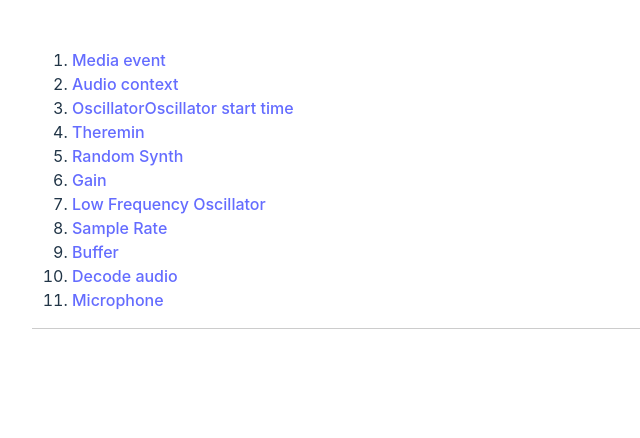
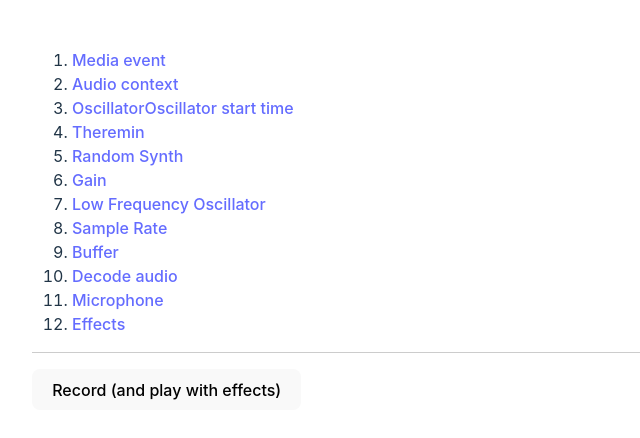
Before and after one commit to gasp/webaudio-vue, a Vue app: page /effects in a window 1280 px wide. Shown: the top 438 px of the page, without its empty margins (0-640 px from the left). Built offline with nearby package versions, Linux system fonts and the light colour scheme.

Commit message:
feat: add effects

```diff
--- a/src/App.vue
+++ b/src/App.vue
@@ -39,6 +39,9 @@ import { RouterLink } from 'vue-router'
       <li>
         <RouterLink to="/microphone">Microphone</RouterLink>
       </li>
+      <li>
+        <RouterLink to="/effects">Effects</RouterLink>
+      </li>
     </ol>
 
   </nav>
--- /dev/null
+++ b/src/components/Effects.vue
@@ -0,0 +1,43 @@
+<script setup lang="ts">
+let context: null | AudioContext = null
+
+const rec = () => {
+  context = new AudioContext()
+
+  //set up the different audio nodes we will use for the app
+  const analyser = context.createAnalyser()
+  const distortion = context.createWaveShaper()
+  const biquadFilter = context.createBiquadFilter()
+  // const convolver = context.createConvolver()
+
+
+  navigator.mediaDevices
+    .getUserMedia({ audio: true, video: false })
+    .then(stream => {
+      if (!context) return
+
+      const source = context.createMediaStreamSource(stream)
+      source.connect(analyser)
+      analyser.connect(distortion)
+      distortion.connect(biquadFilter)
+      biquadFilter.connect(context.destination)
+      // convolver.connect(context.destination)
+      // gainNode.connect(context.destination)
+
+      // Manipulate the Biquad filter
+
+      biquadFilter.type = 'lowshelf'
+      biquadFilter.frequency.setValueAtTime(1000, context.currentTime)
+      biquadFilter.gain.setValueAtTime(25, context.currentTime)
+
+      // biquadFilter.connect(context.destination)
+    })
+}
+
+</script>
+
+<template>
+  <button @click="rec">Record (and play with effects)</button>
+</template>
+
+<style scoped></style>
--- a/src/router.ts
+++ b/src/router.ts
@@ -12,6 +12,7 @@ import LowFrequencyOscillator from './components/LowFrequencyOscillator.vue'
 import SampleRate from './components/SampleRate.vue'
 import Buffer from './components/Buffer.vue'
 import DecodeAudio from './components/DecodeAudio.vue'
+import Effects from './components/Effects.vue'
 import Microphone from './components/Microphone.vue'
 
 const routes = [
@@ -28,6 +29,7 @@ const routes = [
   { path: '/buffer', component: Buffer },
   { path: '/decode-audio', component: DecodeAudio },
   { path: '/microphone', component: Microphone },
+  { path: '/effects', component: Effects },
 ]
 
 const router = createRouter({
```
